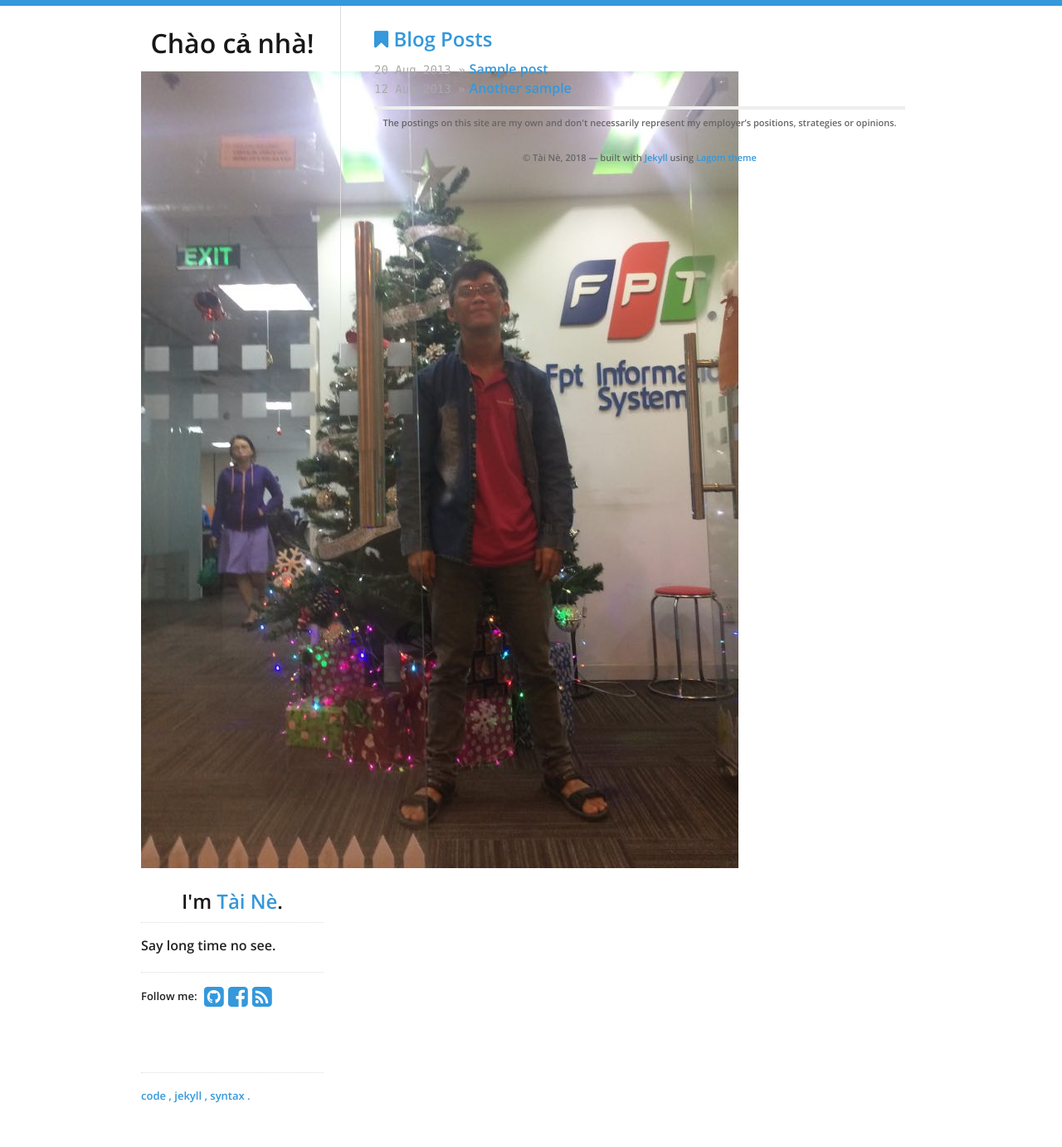
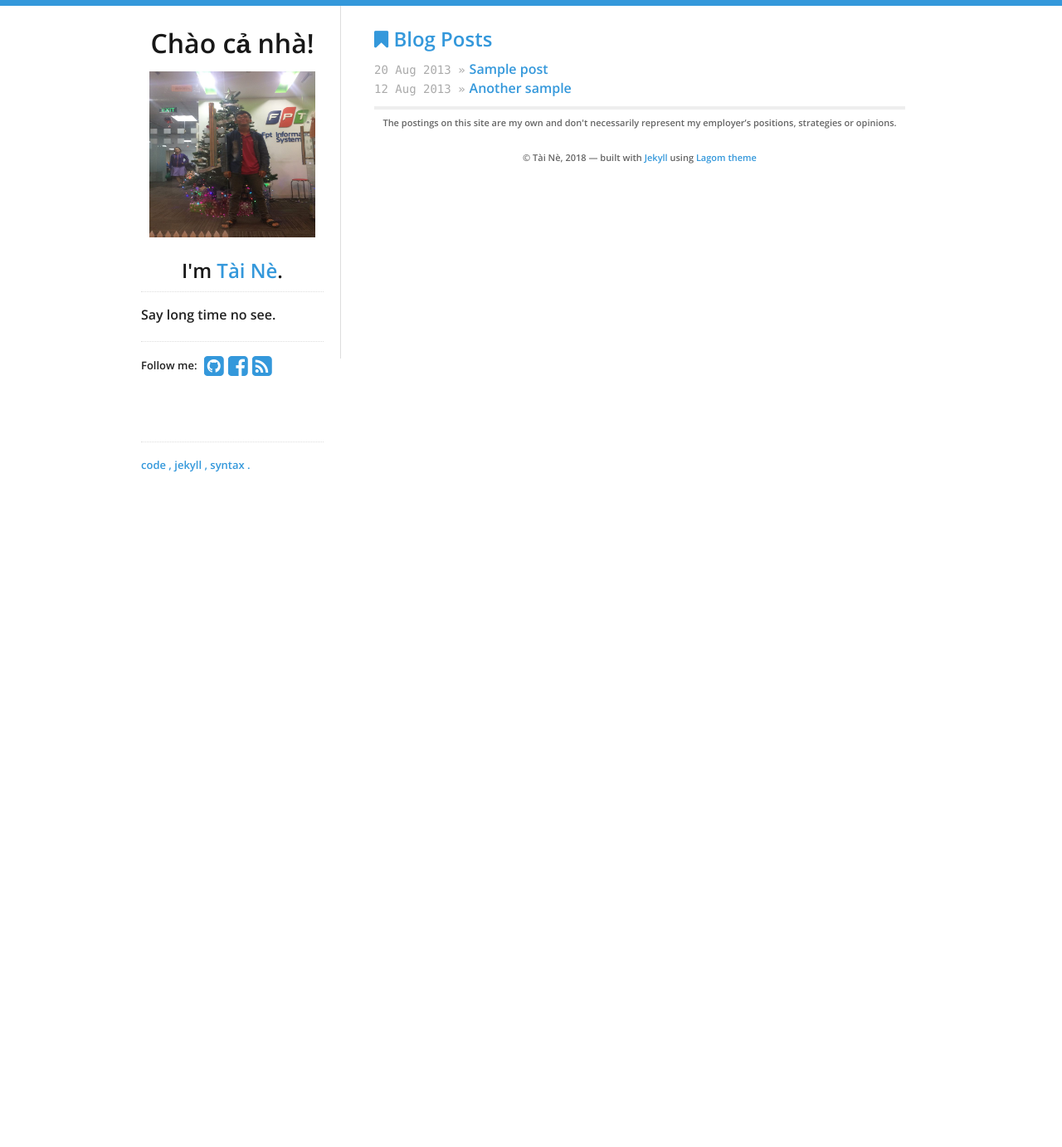
Before and after one commit to TaiNtt/taintt.github.io, a Jekyll site: the page built from index.html, in a window 1280 px wide. Shown: the whole page at 83% size. Built offline with Jekyll 4.4.1, drawn with Linux system fonts in a browser that asks for light colours; nearby versions of some CDN libraries; after the commit the page ends 907 px from its top, so only the background shows below that.

Commit message:
Update sidebar.html

```diff
--- a/_includes/sidebar.html
+++ b/_includes/sidebar.html
@@ -4,7 +4,7 @@
     {% if site.data.theme.social.gravatar %}
     <img src="http://www.gravatar.com/avatar/{{ site.data.theme.social.gravatar }}?s=200" id="gravatar" alt="My photo"/>
     {% else %}
-    <img src="/logo.png" id="logo" alt="Blog logo"/>
+    <img src="/logo.png" width="200" height="200" id="logo" alt="Blog logo"/>
     {% endif %}
   </a>
   <h2>I'm <a href="/">{{ site.data.theme.name }}</a>.</h2>
```
